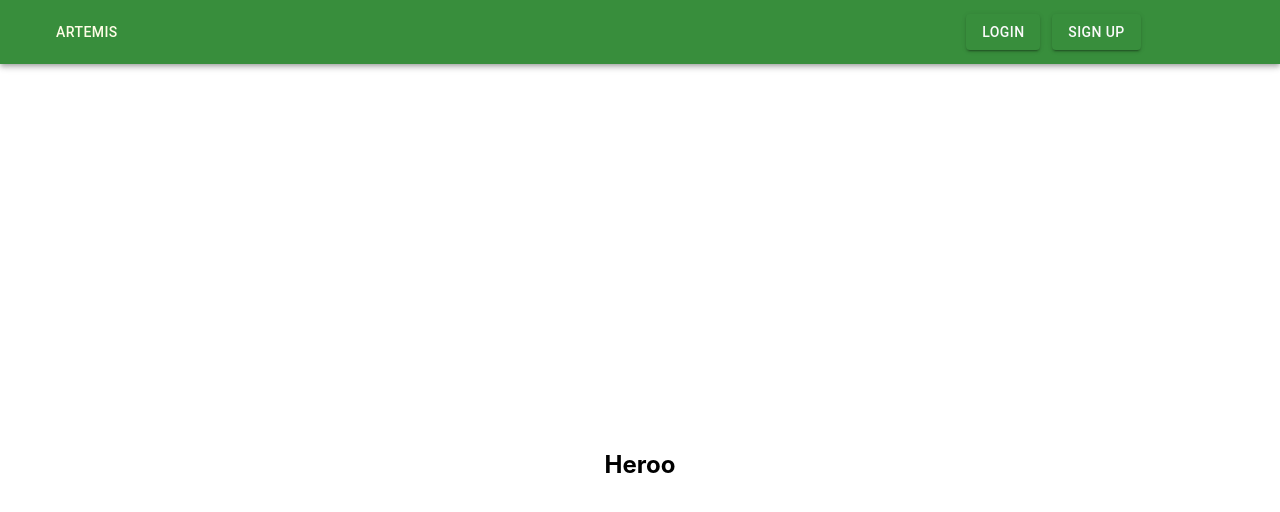
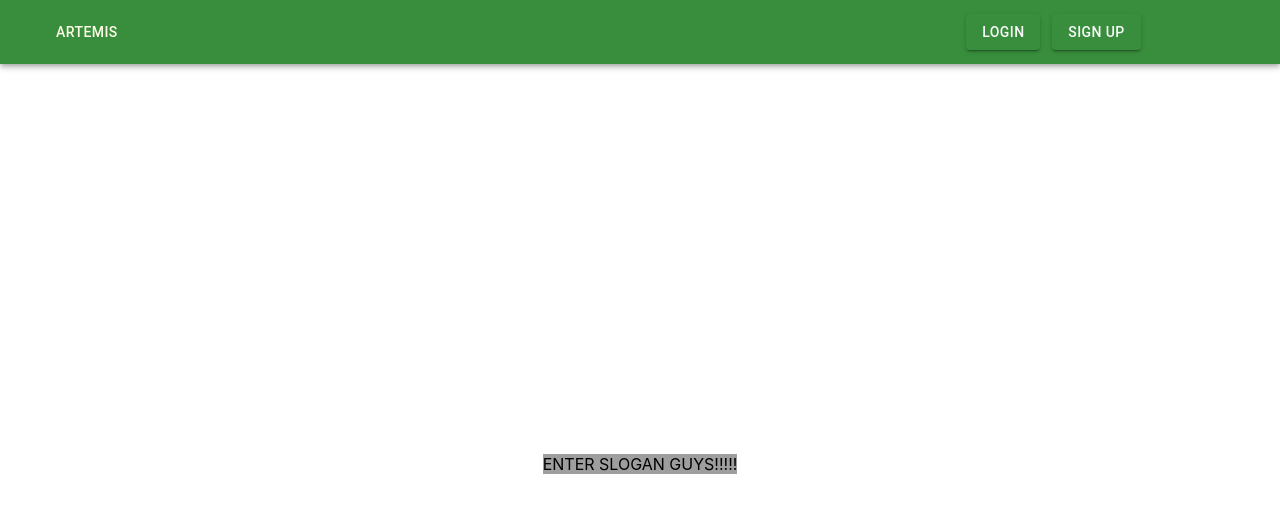
Before and after one commit to Alb33rt/artemis, a React (Create React App) app in the folder code-client/: page / in a window 1280 px wide. Shown: the top 512 px of the page. Built offline with nearby package versions, Linux system fonts and the light colour scheme; grey boxes are pictures that could not be loaded.

Commit message:
updated home

```diff
--- a/code-client/src/components/home.jsx
+++ b/code-client/src/components/home.jsx
@@ -1,8 +1,9 @@
 import React from "react";
 import Container from '@material-ui/core/Container';
 import styled, { css } from 'styled-components/macro'
-const backgroundImage =
-    "code-client\public\hero_Shot.jpg";
+
+
+
 const HeroSection = styled.section`
     height: 100vh;
     max-height: 1100px;
@@ -27,7 +28,9 @@ export default class Home extends React.Component {
         return (
             <HeroSection>
                 <HeroWrapper>
-                    <h1>Heroo</h1>
+                    <div style={{ backgroundImage: "url(code-client\public\hero_Shot.jpg)" }}>
+                        ENTER SLOGAN GUYS!!!!!
+                    </div>
                 </HeroWrapper>
             </HeroSection>
         )
```
